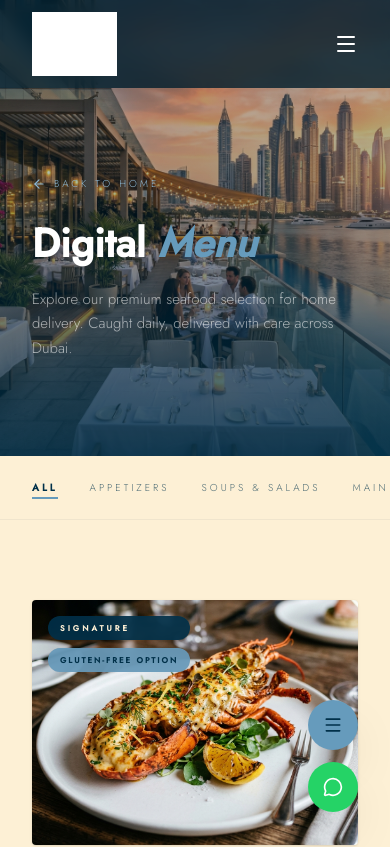
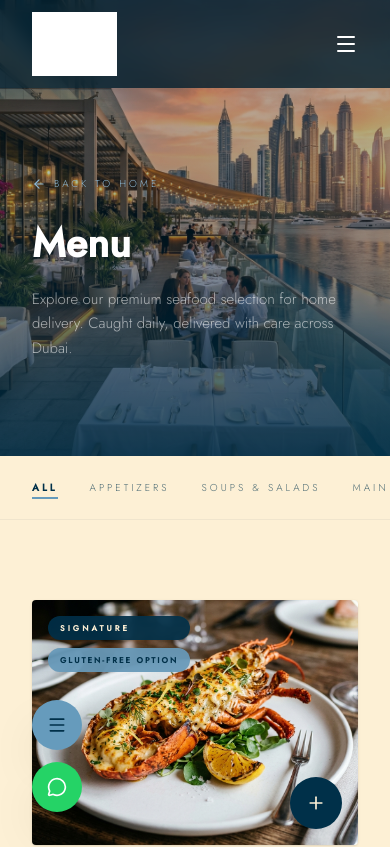
Before and after one commit to Fazilfazi991/boatweb, a Next.js app: page /menu in a window 390 px wide. Shown: the top 847 px of the page. Built offline with nearby package versions, Linux system fonts and the light colour scheme; grey boxes are pictures that could not be loaded.

Commit message:
feat: move floating actions to left to avoid cart overlap, increase laptop logo size, change Digital Menu to Menu, and fix mobile add-to-cart visibility

```diff
--- a/src/app/menu/page.tsx
+++ b/src/app/menu/page.tsx
@@ -121,7 +121,7 @@ function MenuContent() {
               )}
             </div>
             <h1 className="font-playfair text-[clamp(40px,6vw,84px)] font-bold leading-none mb-6">
-              {tableNumber ? "Restaurant " : "Digital "}<em className="italic text-ocean">Menu</em>
+              Menu
             </h1>
             <p className="text-[15px] text-white/60 max-w-xl leading-relaxed font-light">
               {tableNumber
@@ -182,7 +182,7 @@ function MenuContent() {
                   </div>
                   <button
                     onClick={() => addToCart(item)}
-                    className="absolute bottom-4 right-4 bg-navy text-cream p-4 rounded-full shadow-2xl translate-y-4 opacity-0 group-hover:translate-y-0 group-hover:opacity-100 transition-all duration-300 hover:bg-ocean hover:text-navy"
+                    className="absolute bottom-4 right-4 bg-navy text-cream p-4 rounded-full shadow-2xl md:translate-y-4 md:opacity-0 group-hover:translate-y-0 group-hover:opacity-100 transition-all duration-300 hover:bg-ocean hover:text-navy opacity-100 translate-y-0"
                   >
                     {showSuccess === item.id ? <Check size={20} /> : <Plus size={20} />}
                   </button>
--- a/src/components/FloatingActions.tsx
+++ b/src/components/FloatingActions.tsx
@@ -21,7 +21,7 @@ export default function FloatingActions() {
   };
 
   return (
-    <div className="fixed bottom-8 right-8 z-40 flex flex-col items-end gap-3">
+    <div className="fixed bottom-8 left-8 z-40 flex flex-col items-start gap-3">
 
       {/* Scroll to Top */}
       <AnimatePresence>
--- a/src/components/Navbar.tsx
+++ b/src/components/Navbar.tsx
@@ -49,7 +49,7 @@ export default function Navbar() {
       >
         <Link
           href="/"
-          className="relative h-16 w-52 md:w-64 no-underline flex items-center"
+          className="relative h-16 md:h-20 w-52 md:w-80 no-underline flex items-center"
         >
           <img
             src="/logo.png"
```
